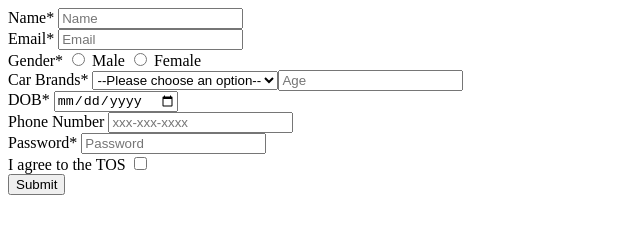
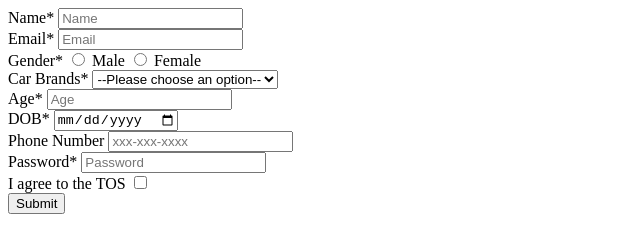
Before and after one commit to acciojob/signup-form-car-jayakrishnapalla05, a website: page main.html in a window 1280 px wide. Shown: the whole page, without its empty margins (0-640 px from the left). Drawn offline with Linux system fonts and the light colour scheme.

Commit message:
created a submission

```diff
--- a/main.html
+++ b/main.html
@@ -33,9 +33,10 @@
 				<option value="BMW">BMW</option>
 				<option value="Audi">Audi</option>
 				<option value="Mercedez">Mercedez</option>
+			</select>
 		</div>
 		<div>
-			<label for="Age">Age*</label>
+			<label for="age">Age*</label>
 			<input type="number" id="age" name="age" placeholder="Age" required>
 		</div>
 		<div>
```
